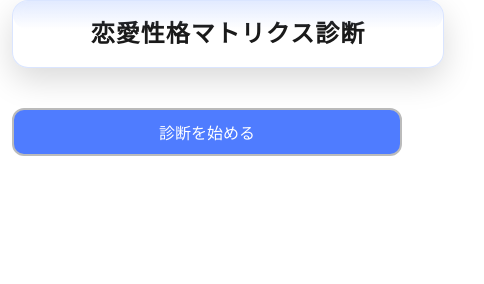
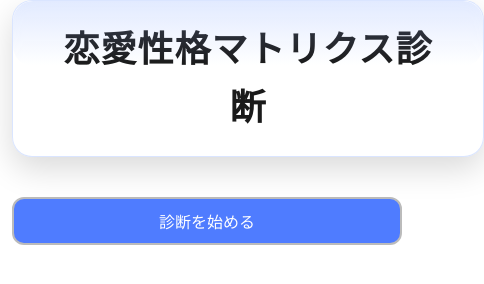
Before and after one commit to gthskate/love-type-test, a plain HTML site: page index.html in a window 390 px wide. Shown: the whole page, 484 px wide, since content can reach past the window. Drawn offline with Linux system fonts and the light colour scheme.

Commit message:
スマホ最適化修正

```diff
--- a/style.css
+++ b/style.css
@@ -250,12 +250,12 @@ button {
   }
 
   /* タイトル（h1） */
-  .title-main {
-    font-size: 24px;
-    padding: 14px 20px;
-    border-radius: 16px;
-    max-width: 100%;
-  }
+ .title-main {
+  display: block;        /* ★重要：inline-block だとズレるので block に */
+  margin: 0 auto;        /* ★中央揃え */
+  text-align: center;
+}
+
 
   /* カード全体 */
   .question-card {
```
